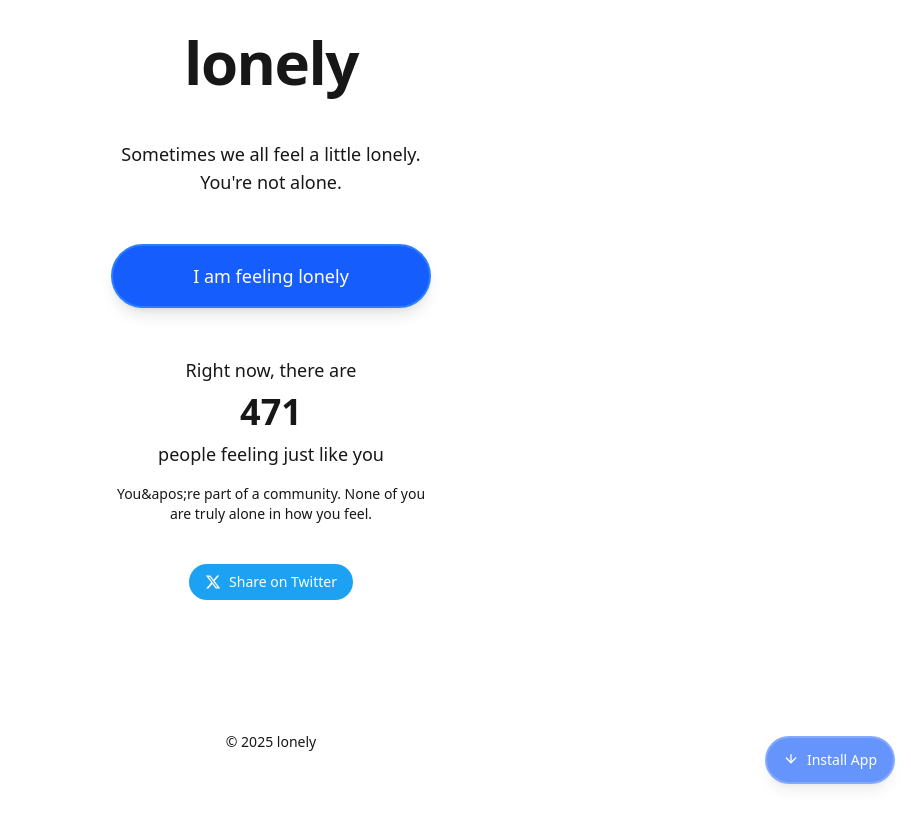
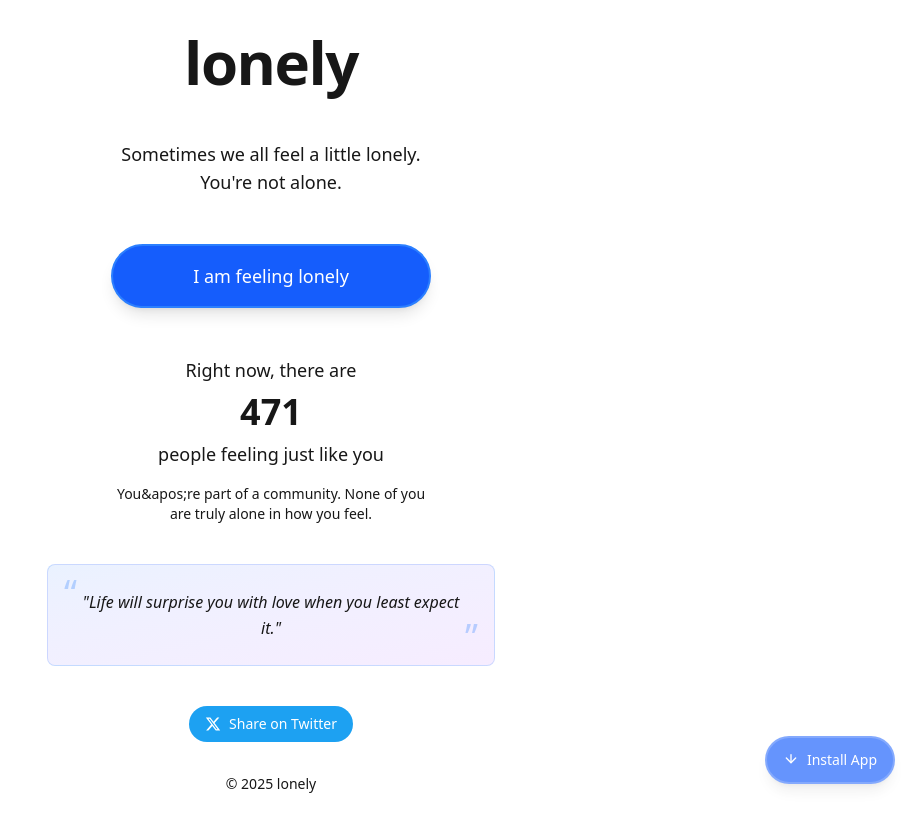
Before and after one commit to avirajkhare00/lonely, a Next.js app: page / in a window 1280 px wide. Both pictures are taken after a click on the button "I am feeling lonely". Shown: the top 832 px of the page, without its empty margins (369-1280 px from the left). Before the commit the page ends 800 px from the top, so only its background shows below. Built offline with nearby package versions, Linux system fonts and the light colour scheme.

Commit message:
[Aviraj] Added quotes

```diff
--- /dev/null
+++ b/app/components/QuoteBox.tsx
@@ -0,0 +1,48 @@
+"use client";
+
+import { useState, useEffect } from 'react';
+
+const quotes = [
+  "\"The night is darkest just before the dawn. And I promise you, the dawn is coming.\" — The Dark Knight (2008)",
+  "\"If you're feeling lonely, know that somewhere, someone is looking at the same sky as you.\"",
+  "\"One day, someone is going to hug you so tight that all your broken pieces will stick back together.\"",
+  "\"If the stars can shine alone in the vast darkness, so can you.\"",
+  "\"You may feel invisible today, but one day, someone will see you like you hung the stars.\"",
+  "\"The moon is alone, but it still lights up the night.\"",
+  "\"One day, you'll look back and see that your loneliness led you somewhere beautiful.\"",
+  "\"You will outgrow this pain. One day, it won't even fit you anymore.\"",
+  "\"Everything you're feeling is valid, but it is not final.\"",
+  "\"The trees stand alone but never stop growing.\"",
+  "\"Someone you haven't met yet is wondering what it's like to meet someone like you.\"",
+  "\"If you're feeling lost, remember: even the moon disappears for a while, but it always comes back.\"",
+  "\"One day, you'll realize that you were never truly alone—your future self was always waiting for you.\"",
+  "\"Even the ocean sings to itself. Perhaps loneliness is just the music of the soul.\"",
+  "\"Life will surprise you with love when you least expect it.\"",
+  "\"You are stronger than your sadness.\"",
+  "\"Every lonely night brings you one step closer to a moment that will make it all worth it.\"",
+  "\"Don't be afraid of the quiet; it's where you'll find yourself.\"",
+  "\"One day, you will be someone's favorite part of the world.\"",
+  "\"You were born to be loved. Hold on, love is coming.\""
+];
+
+export default function QuoteBox() {
+  const [quote, setQuote] = useState<string>("");
+
+  useEffect(() => {
+    // Get a random quote when the component mounts
+    const randomIndex = Math.floor(Math.random() * quotes.length);
+    setQuote(quotes[randomIndex]);
+  }, []);
+
+  return (
+    <div className="mt-6 p-6 rounded-lg bg-gradient-to-br from-blue-500/10 to-purple-500/10 border border-blue-500/20 backdrop-blur-sm animate-fade-in">
+      <div className="relative">
+        <div className="absolute -top-4 -left-2 text-4xl text-blue-500/30">&ldquo;</div>
+        <p className="text-base italic text-foreground/80 leading-relaxed">
+          {quote}
+        </p>
+        <div className="absolute -bottom-4 -right-2 text-4xl text-blue-500/30">&rdquo;</div>
+      </div>
+    </div>
+  );
+}
--- a/app/page.tsx
+++ b/app/page.tsx
@@ -2,6 +2,7 @@
 
 import { useState } from "react";
 import PwaInstall from "./components/PwaInstall";
+import QuoteBox from "./components/QuoteBox";
 
 export default function Home() {
   const [randomNumber, setRandomNumber] = useState<number | null>(null);
@@ -72,6 +73,8 @@ export default function Home() {
               {randomNumber !== null && "You&apos;re part of a community. None of you are truly alone in how you feel."}
             </p>
 
+            {randomNumber !== null && <QuoteBox />}
+
             {randomNumber !== null && (
               <a
                 href={`https://twitter.com/intent/tweet?text=${encodeURIComponent(`lonely but not alone - ${randomNumber} others feel the same, if you feeling lonely join us at lonely-again.vercel.app`)}`}
```
